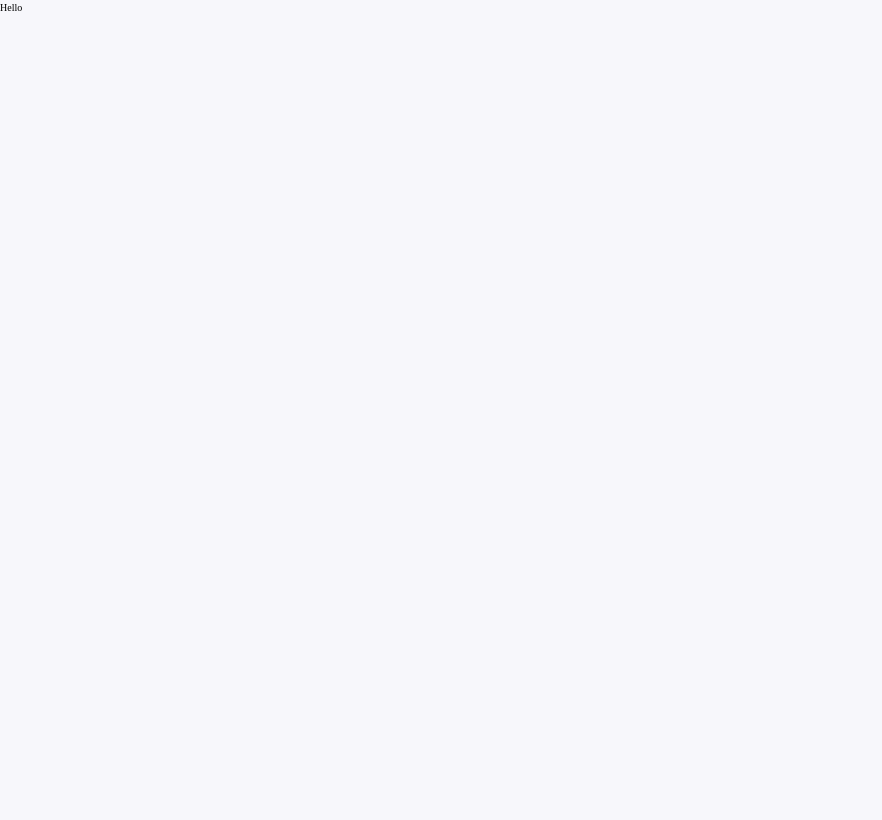
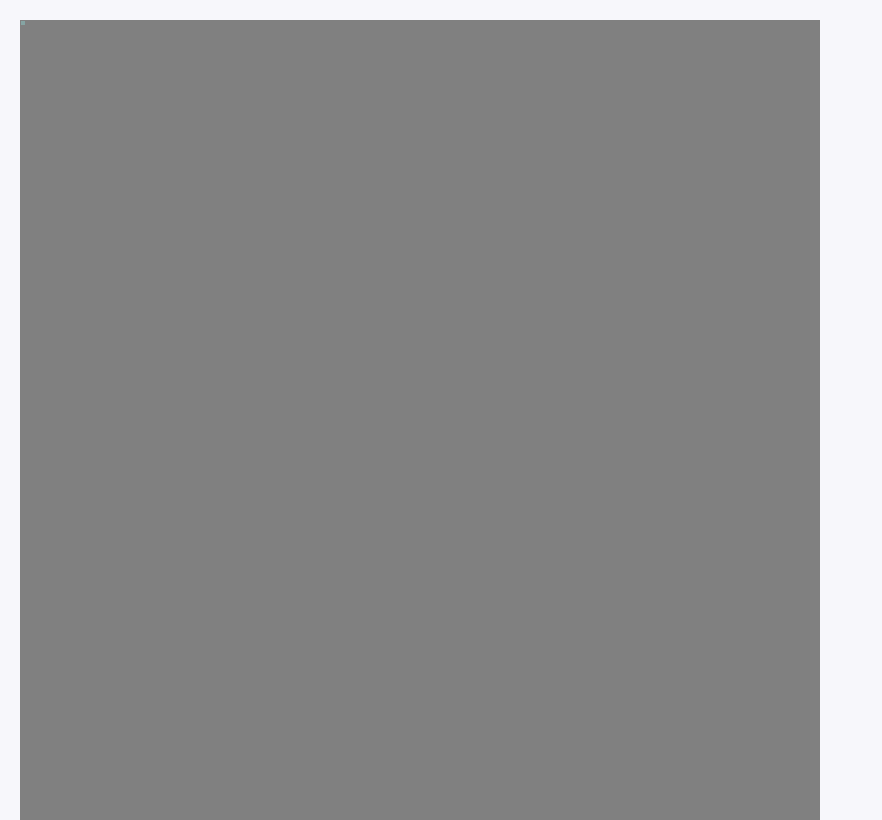
Before and after one commit to wanted-pre-onboarding-team-2/wanted-codestates-project-2-5-2, a React (Create React App) app: page / in a window 1280 px wide. Shown: the whole page, without its empty margins (0-882 px from the left). Built offline with nearby package versions, Linux system fonts and the light colour scheme.

Commit message:
feat: 사각형 그리기 초기세팅

```diff
--- a/src/App.tsx
+++ b/src/App.tsx
@@ -1,9 +1,107 @@
-import React from "react";
+import React, { useState, useRef, useEffect } from "react";
+import "./styles.css";
+
+type HighLight = {
+  id: number;
+  x: number;
+  y: number;
+  width: number;
+  height: number;
+};
 
 function App() {
-  console.log("Hello");
+  const blankState = { x: 1, y: 1, width: 1, height: 1 };
+  const [drawing, setDrawing] = useState(blankState);
+  const [highlights, setHighlights] = useState<HighLight[]>([]);
+  const nextId = useRef(0);
 
-  return <div>Hello</div>;
+  const isMouseDown = useRef(false);
+  const canvasRef = useRef<HTMLDivElement>(null);
+  const clientCoordinates = useRef({ top: 0, left: 0 });
+
+  useEffect(() => {
+    const canvasOffset = canvasRef.current?.getBoundingClientRect();
+    if (canvasOffset) {
+      clientCoordinates.current = {
+        top: canvasOffset.top,
+        left: canvasOffset.left,
+      };
+    }
+  }, []);
+
+  const handleMouseDown = (event: React.MouseEvent) => {
+    isMouseDown.current = true;
+    const mouseX = event.clientX - clientCoordinates.current.left;
+    const mouseY = event.clientY - clientCoordinates.current.top;
+    setDrawing({ x: mouseX, y: mouseY, width: 0, height: 0 });
+  };
+
+  const handleMouseMove = (event: React.MouseEvent) => {
+    if (!isMouseDown.current) return;
+    const lastMouseX = drawing.x;
+    const lastMouseY = drawing.y;
+    const mouseX = event.clientX - clientCoordinates.current.left;
+    const mouseY = event.clientY - clientCoordinates.current.top;
+    const width = mouseX - lastMouseX;
+    const height = mouseY - lastMouseY;
+    console.log(mouseX, mouseY, width, height);
+    setDrawing({
+      x: lastMouseX,
+      y: lastMouseY,
+      width: width,
+      height: height,
+    });
+    console.log(drawing);
+  };
+
+  const handleMouseUp = (event: React.MouseEvent) => {
+    isMouseDown.current = false;
+    const lastMouseX = drawing.x;
+    const lastMouseY = drawing.y;
+    const mouseX = event.clientX - clientCoordinates.current.left;
+    const mouseY = event.clientY - clientCoordinates.current.top;
+    const highlight: HighLight = {
+      id: nextId.current++,
+      x: lastMouseX,
+      y: lastMouseY,
+      width: mouseX - lastMouseX,
+      height: mouseY - lastMouseY,
+    };
+    setHighlights([...highlights, highlight]);
+    setDrawing(blankState);
+  };
+
+  return (
+    <div
+      className="canvas"
+      ref={canvasRef}
+      onMouseDown={handleMouseDown}
+      onMouseUp={handleMouseUp}
+      onMouseMove={handleMouseMove}
+    >
+      <div
+        className="drawing"
+        style={{
+          left: drawing.x,
+          top: drawing.y,
+          width: drawing.width,
+          height: drawing.height,
+        }}
+      />
+      {highlights.map((highlight) => (
+        <div
+          key={highlight.id}
+          className="rectangle"
+          style={{
+            left: highlight.x,
+            top: highlight.y,
+            width: highlight.width,
+            height: highlight.height,
+          }}
+        />
+      ))}
+    </div>
+  );
 }
 
 export default App;
--- /dev/null
+++ b/src/styles.css
@@ -0,0 +1,28 @@
+.App {
+  font-family: sans-serif;
+  text-align: center;
+}
+
+.canvas {
+  background-color: gray;
+  position: absolute;
+  width: 100vh;
+  height: 100vh;
+  margin: 20px;
+  cursor: crosshair;
+}
+
+.drawing {
+  border: 2px solid #8ef5f1;
+  opacity: 0.3;
+  position: absolute;
+  cursor: crosshair;
+}
+
+.rectangle {
+  border: 1px yellow;
+  background-color: yellow;
+  opacity: 0.3;
+  position: absolute;
+  cursor: crosshair;
+}
```
